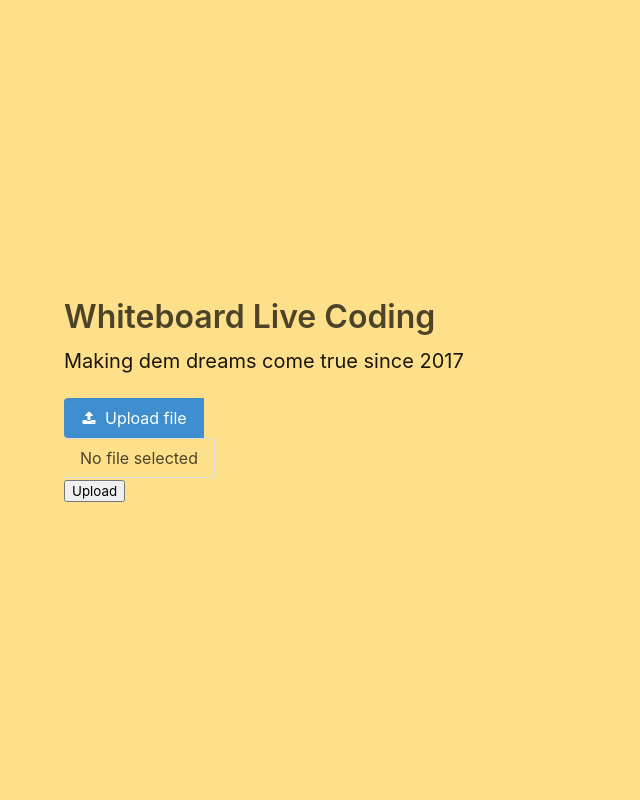
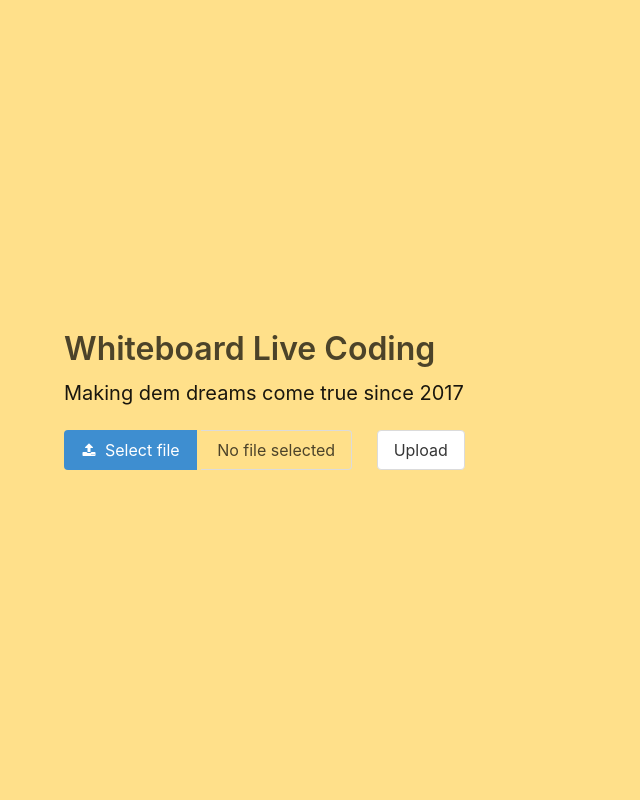
Before and after one commit to WhiteboardLiveCoding/WebUI, a Flask app: page / in a window 1280 px wide. Shown: the whole page, without its empty margins (0-640 px from the left). Run offline with Flask 2, Linux system fonts and the light colour scheme; some libraries are stand-ins or nearby versions.

```diff
--- a/application.py
+++ b/application.py
@@ -7,10 +7,12 @@ ALLOWED_EXTENSIONS = set(['png', 'jpg', 'jpeg'])
 
 app = Flask(__name__)
 app.config['UPLOAD_FOLDER'] = 'uploads/'
+app.config['IMAGE_PROCESSOR'] = 'http://0.0.0.0:5000/api/upload_image'
 
 @app.route('/', methods=['GET', 'POST'])
 def index():
     if request.method == 'POST':
+        create_directory()
         file = request.files['file']
         if 'file' not in request.files or file.filename == '':
             return render_template('base.html', template='index.html')
@@ -20,19 +22,31 @@ def index():
             file.save(os.path.join(app.config['UPLOAD_FOLDER'], filename))
             filesFound = {'file':open(app.config['UPLOAD_FOLDER'] + filename, 'rb')}
 
-            r = requests.post('http://0.0.0.0:5000/api/upload_image', files=filesFound)
+            r = requests.post(app.config['IMAGE_PROCESSOR'], files=filesFound)
             r = r.json()
-            # Remove file immediately after we submit it to the other endpoint
-            os.remove(app.config['UPLOAD_FOLDER'] + filename)
+
             # Yeah, request parsing is weird
             unfixed = r[1]
             fixed = r[3]
             result = r[5]
             error = r[7]
 
-            return render_template('base.html', template='code.html', fixed=fixed)
+            rendered = render_template('base.html',
+                                       template='code.html',
+                                       fixed=fixed,
+                                       result=result,
+                                       error=error)
+
+            # Remove file immediately after we submit it to the other endpoint
+            os.remove(app.config['UPLOAD_FOLDER'] + filename)
+
+            return rendered
     else:
         return render_template('base.html', template='index.html')
+
+def create_directory():
+    if not os.path.exists(app.config['UPLOAD_FOLDER']):
+        os.makedirs(app.config['UPLOAD_FOLDER'])
 
 def allowed_file(filename):
     return '.' in filename and \
--- a/static/style.css
+++ b/static/style.css
@@ -1,8 +1,11 @@
 .subtitle {
   padding-top: 10px; }
 
-.editor, .CodeMirror {
-  height: 100% !important; }
+.file-cta, .file-label {
+  display: inline-flex; }
+
+.file-label .button {
+  margin-left: 20px; }
 
 .display-image img {
   width: 100%;
--- a/templates/index.html
+++ b/templates/index.html
@@ -18,15 +18,15 @@
                 <i class="fa fa-upload"></i>
               </span>
               <span class="file-label">
-                Upload file
+                Select file
               </span>
             </span>
-            <label for="file">
+            <label for="file" class="file-label">
             <span class="file-name" id="filename">
               No file selected
             </span>
             </label>
-            <input type=submit value=Upload>
+            <input class="button" type=submit value=Upload>
           </form>
           </label>
         </div>
@@ -37,9 +37,9 @@
 
 <script>
   var file = document.getElementById("file");
-  file.onchange = function(){
+  file.onchange = function() {
     if(file.files.length > 0) {
-      document.getElementById('filename').innerHTML = 					file.files[0].name;
+      document.getElementById('filename').innerHTML = file.files[0].name;
     }
   };
 </script>
```
Also changed, not shown: assets/base.scss (+8 -2 lines), templates/code.html (+17 -1 lines).
